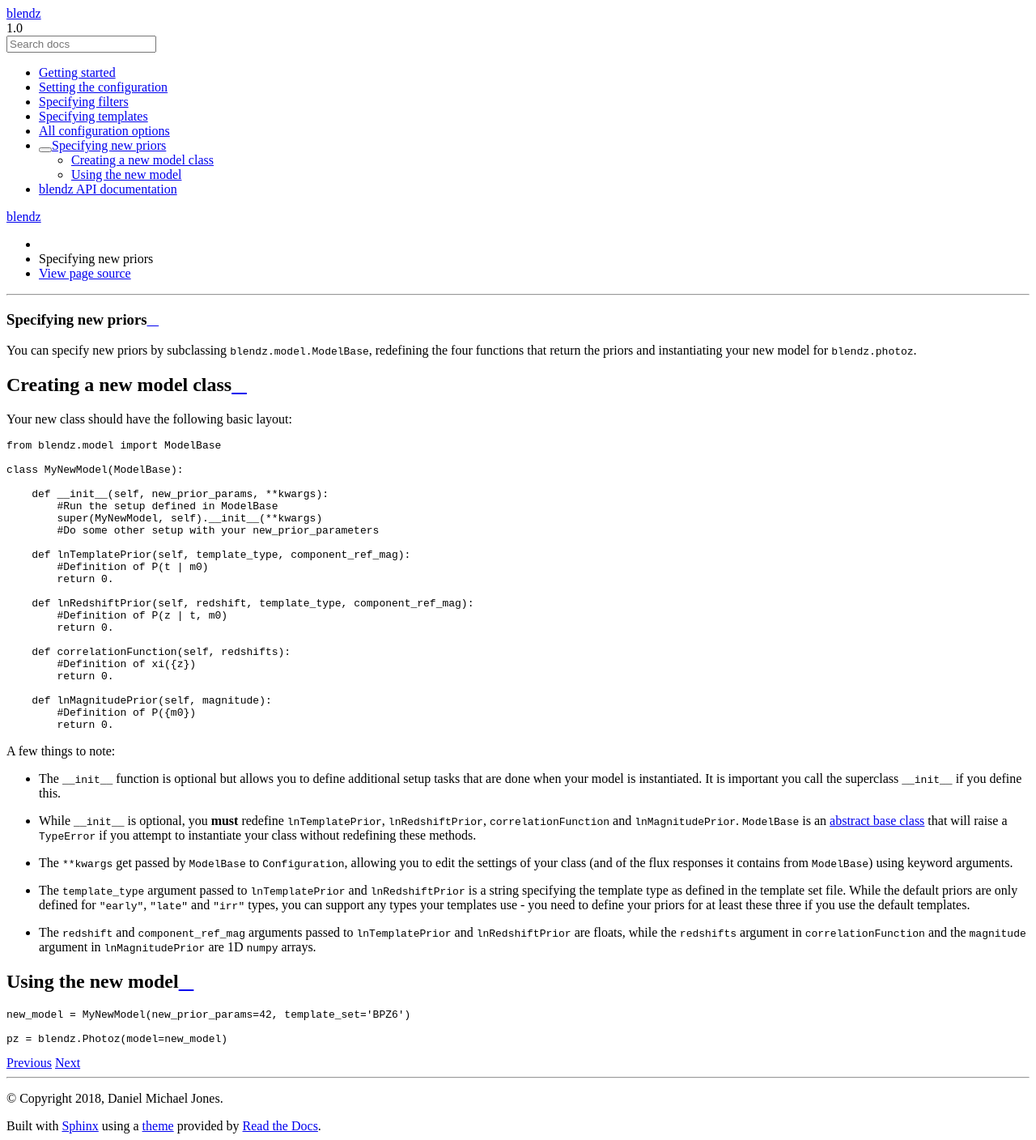
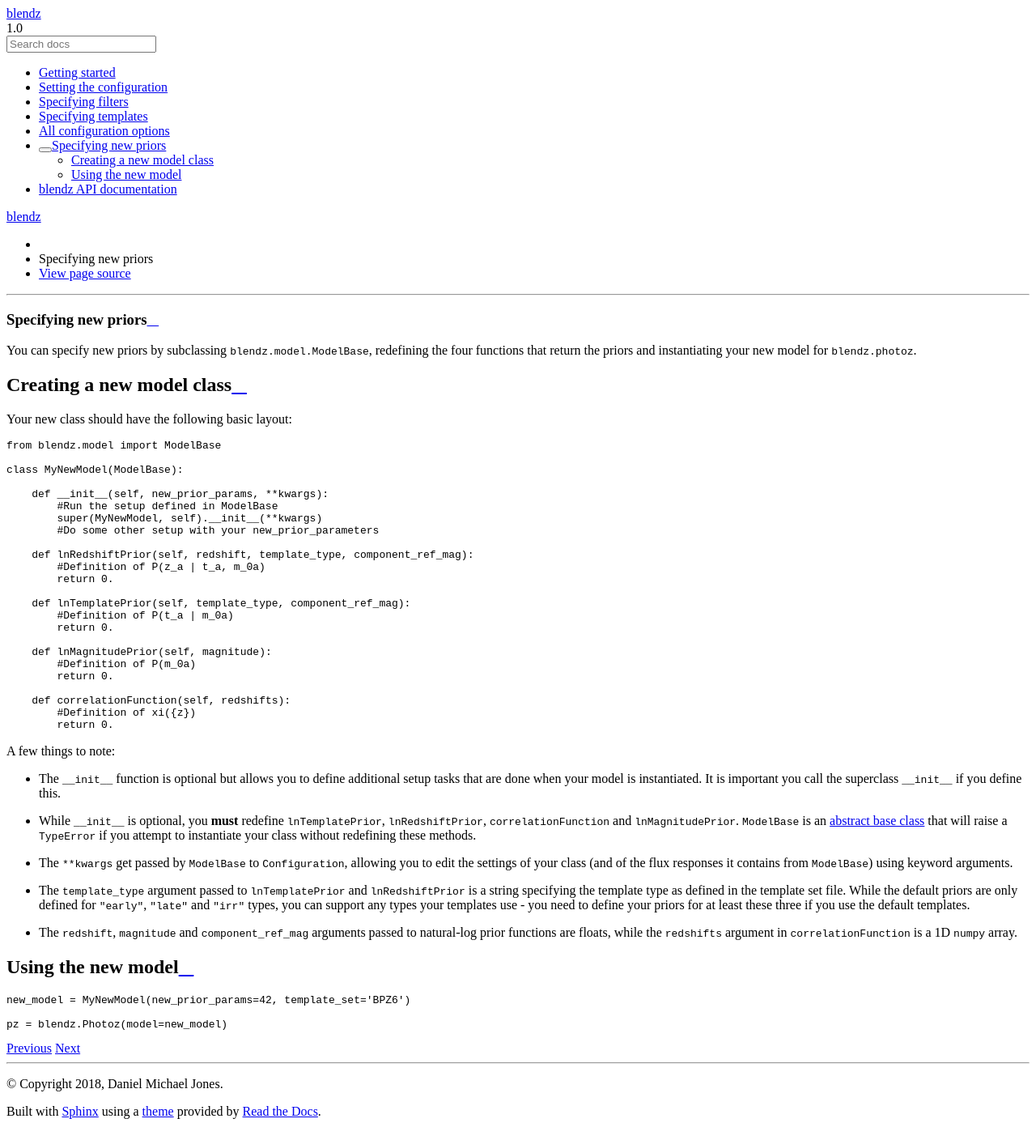
Before and after one commit to danmichaeljones/blendz, a Sphinx documentation site: the page built from docs/source/newPriors.rst, in a window 1280 px wide. Shown: the whole page at 81% size. Built offline with Sphinx 7.4.7 and the Read the Docs theme 2.0.0, drawn with Linux system fonts in a browser that asks for light colours.

Commit message:
Changed example to reflect how priors should be defined

```diff
--- a/docs/source/newPriors.rst
+++ b/docs/source/newPriors.rst
@@ -21,21 +21,23 @@
           super(MyNewModel, self).__init__(**kwargs)
           #Do some other setup with your new_prior_parameters
 
-      def lnTemplatePrior(self, template_type, component_ref_mag):
-          #Definition of P(t | m0)
+      def lnRedshiftPrior(self, redshift, template_type, component_ref_mag):
+          #Definition of P(z_a | t_a, m_0a)
           return 0.
 
-      def lnRedshiftPrior(self, redshift, template_type, component_ref_mag):
-          #Definition of P(z | t, m0)
+      def lnTemplatePrior(self, template_type, component_ref_mag):
+          #Definition of P(t_a | m_0a)
+          return 0.
+
+      def lnMagnitudePrior(self, magnitude):
+          #Definition of P(m_0a)
           return 0.
 
       def correlationFunction(self, redshifts):
           #Definition of xi({z})
           return 0.
 
-      def lnMagnitudePrior(self, magnitude):
-          #Definition of P({m0})
-          return 0.
+
 
 A few things to note:
 
@@ -47,7 +49,7 @@
 
 - The ``template_type`` argument passed to ``lnTemplatePrior`` and ``lnRedshiftPrior`` is a string specifying the template type as defined in the template set file. While the default priors are only defined for ``"early"``, ``"late"`` and ``"irr"`` types, you can support any types your templates use - you need to define your priors for at least these three if you use the default templates.
 
-- The ``redshift`` and ``component_ref_mag`` arguments passed to ``lnTemplatePrior`` and ``lnRedshiftPrior`` are floats, while the ``redshifts`` argument in ``correlationFunction`` and the ``magnitude`` argument in ``lnMagnitudePrior`` are 1D ``numpy`` arrays.
+- The ``redshift``, ``magnitude`` and ``component_ref_mag`` arguments passed to natural-log prior functions are floats, while the ``redshifts`` argument in ``correlationFunction`` is a 1D ``numpy`` array.
 
 
 
```
